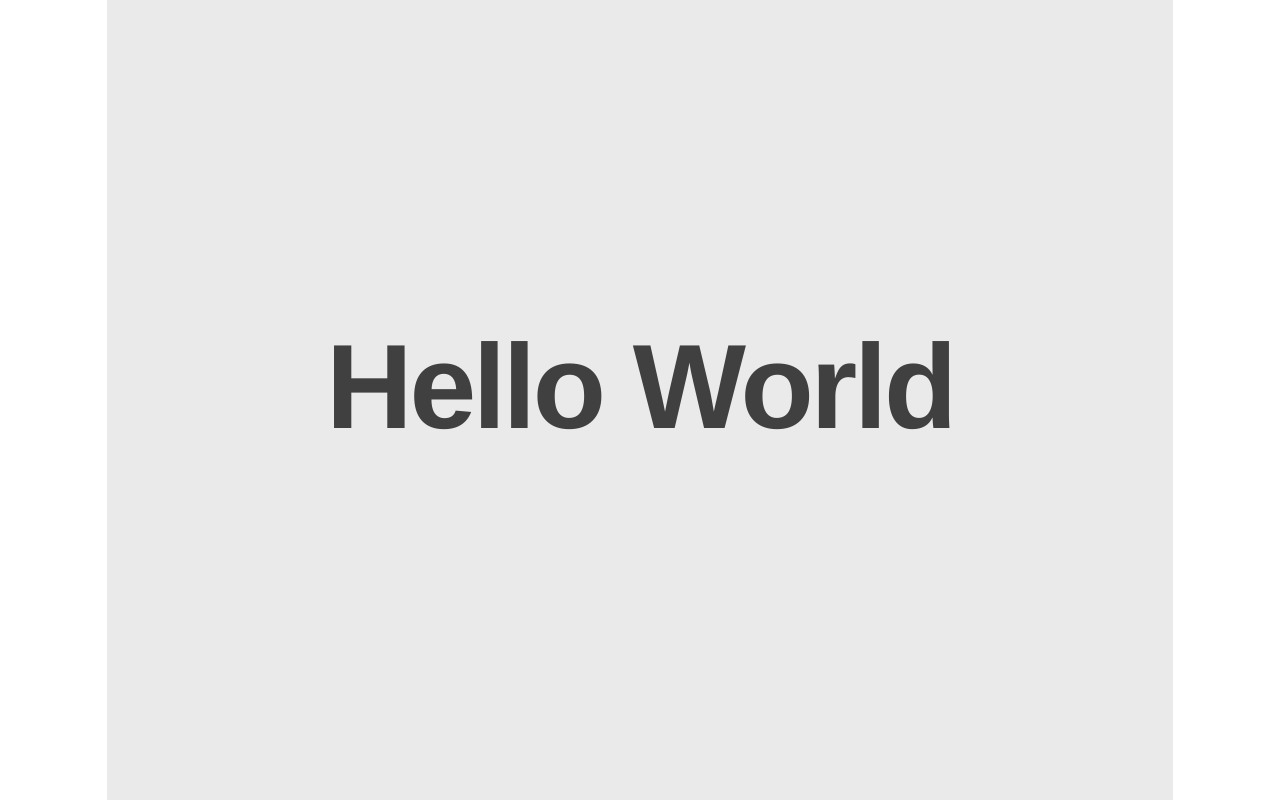
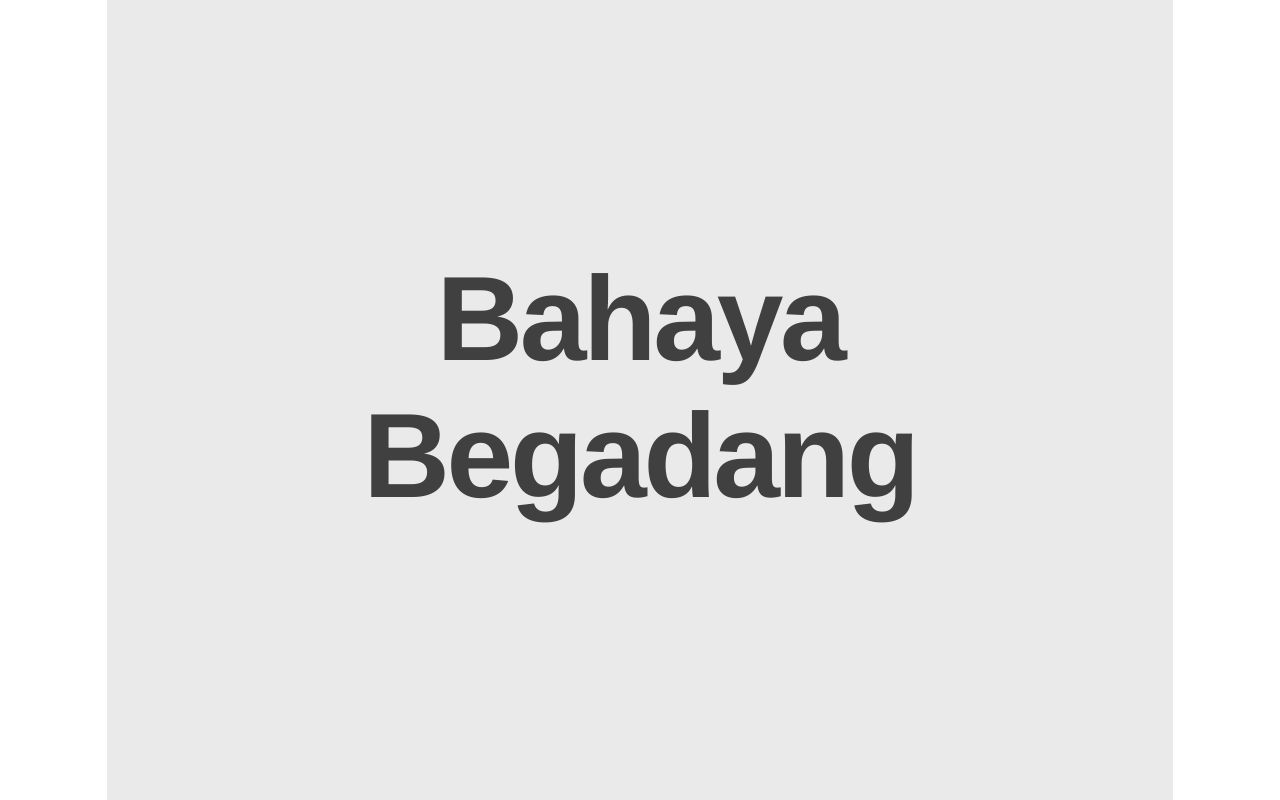
Before and after one commit to Mikroskil/Team_IDV2, a website: page dist/index.html in a window 1280 px wide. Drawn offline with Linux system fonts and the light colour scheme.

Commit message:
Mengubah judul Hello World

```diff
--- a/dist/index.html
+++ b/dist/index.html
@@ -9,7 +9,7 @@
   <body>
     <article>
       <section>
-        <h1>Hello World</h1>
+        <h1>Bahaya Begadang</h1>
       </section>
       <section>
         <h2>Keyboard Interaction</h2>
```
